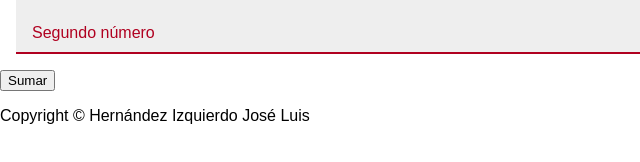
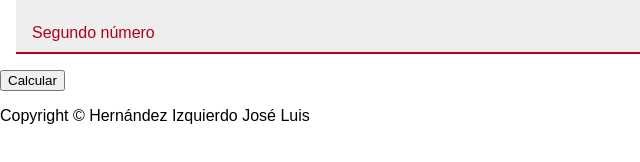
Before and after one commit to pwajlhi/pwajlhi.github.io, a plain HTML site: page index.html in a window 1280 px wide. Shown: the part 314-476 px from the top of the page, 0-640 px from the left. Drawn offline with Linux system fonts and the light colour scheme.

Commit message:
prueba de suma

```diff
--- a/index.html
+++ b/index.html
@@ -280,18 +280,20 @@
 
 
       </div>
+
+      <input type="button" value="Calcular" onclick="calcular();" >
+
     </form>
 
- <button onclick="sumar()">Sumar</button>
  <script>
-  function sumar(){
-   var numero1 = document.getElementById("numero1").value;
-   var numero2 = document.getElementById("numero2").value;
 
-   var suma = parseInt(numero1) + parseInt(numero2);
+     function calcular() {
+       var num1 = parseInt(document.getElementById('numero1').value);
+       var num2 = parseInt(document.getElementById('numero2').value);
+       var suma = num1 + num2;
+       alert('La suma es: '+suma);
+     }
 
-   document.writeln(suma);
-  }
  </script>
 
 
```
